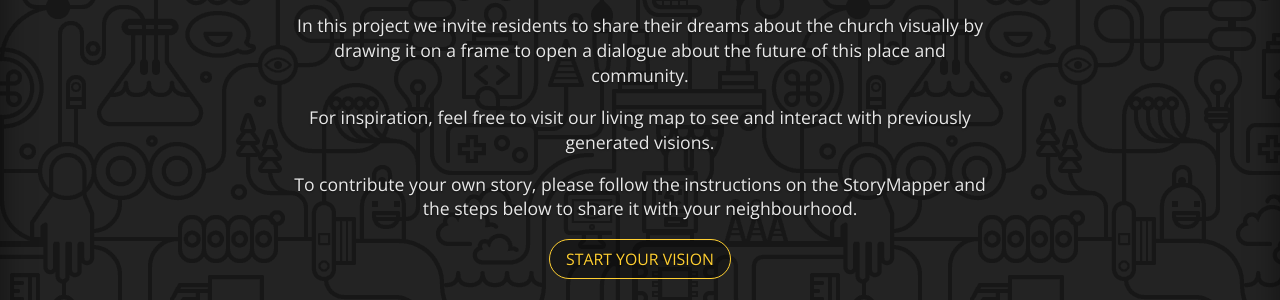
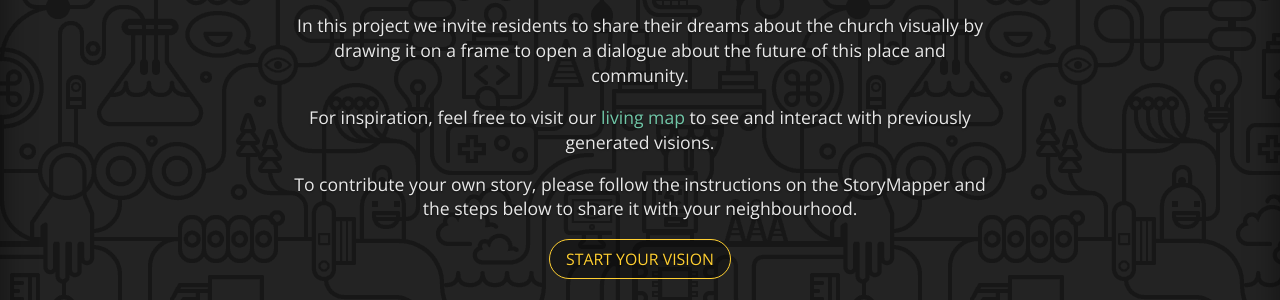
Before and after one commit to paul5000/StoryMapper, a Jekyll site: the page built from en/index.md, in a window 1280 px wide. Shown: the part 773-1073 px from the top of the page. Built offline with Jekyll 4.4.1, drawn with Linux system fonts in a browser that asks for light colours; comment, search, counter and statistics services are not loaded; part of the change alters nothing that is shown.

```diff
--- a/en/index.md
+++ b/en/index.md
@@ -13,7 +13,7 @@ The Sint-Laurentius church in Veltem gets reconverted. To reach a collaborative
 
 In this project we invite residents to share their dreams about the church visually by drawing it on a frame to open a dialogue about the future of this place and community.
 
-For inspiration, feel free to visit our living map to see and interact with previously generated visions.
+For inspiration, feel free to visit our <a href="https://padlet.com/hannevrebos/zof0d2ho8ihqivtt " target="_blank">living map</a> to see and interact with previously generated visions.
 
 To contribute your own story, please follow the instructions on the StoryMapper and the steps below to share it with your neighbourhood.
 
```
